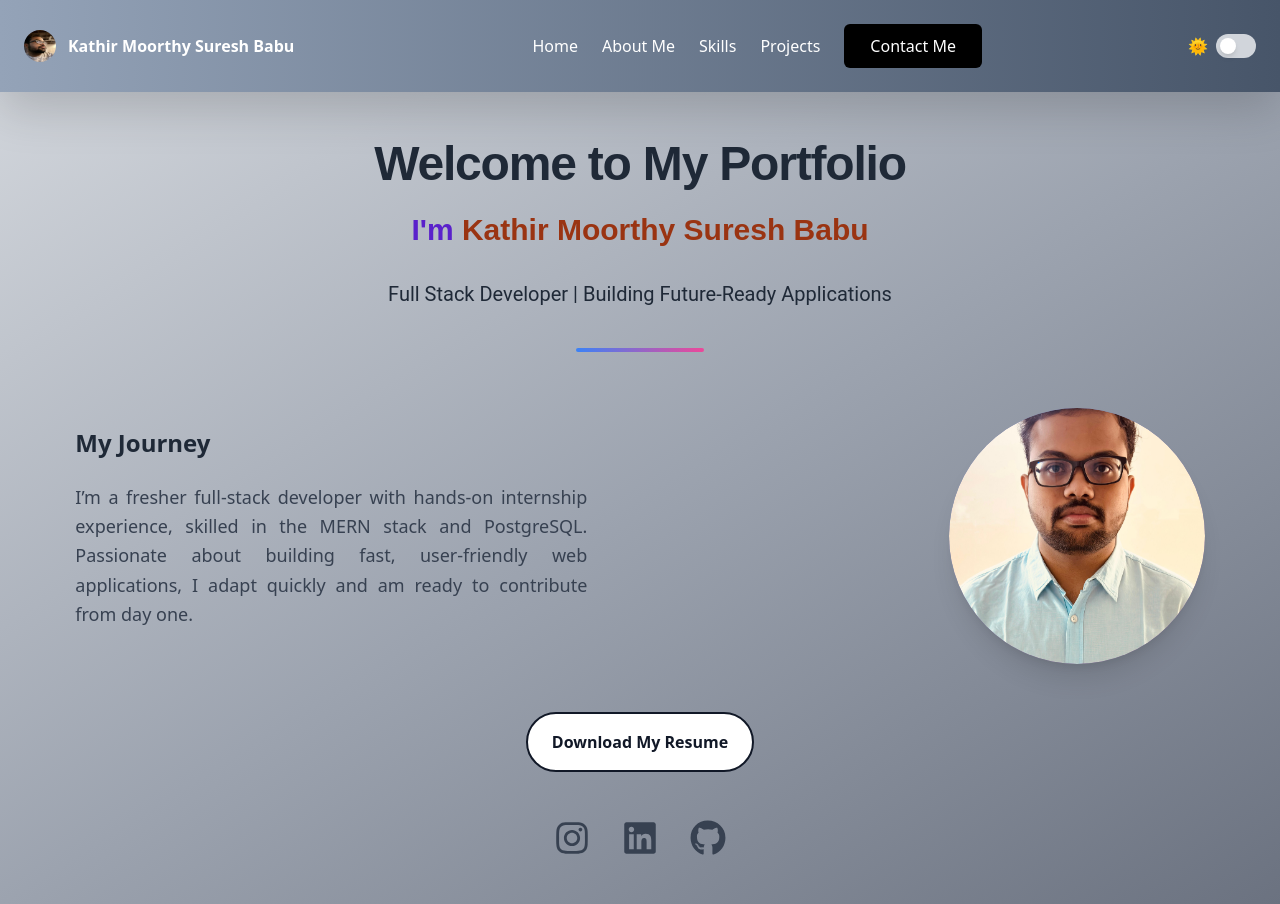
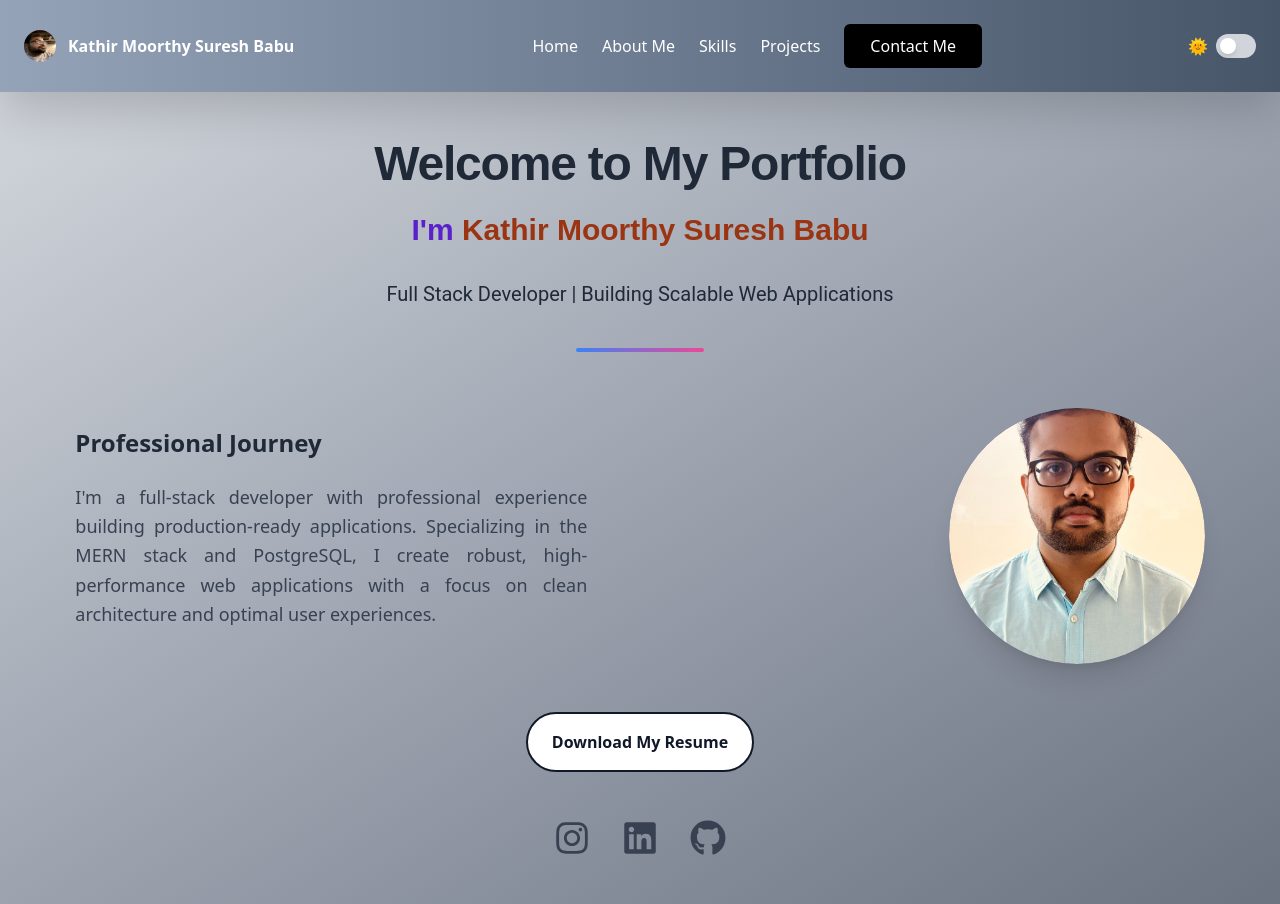
Before and after one commit to Kathir-Moorthy/Kathir-Moorthy-Portfolio, a React (Create React App) app in the folder frontend/: page / in a window 1280 px wide. Built offline with nearby package versions, Linux system fonts and the light colour scheme.

Commit message:
Updated Home.js

```diff
--- a/frontend/src/components/Home/Home.js
+++ b/frontend/src/components/Home/Home.js
@@ -57,7 +57,7 @@ function Home() {
                     animate={inViewHero ? "visible" : "hidden"}
                     variants={fadeInVariants}
                 >
-                    Full Stack Developer | Building Future-Ready Applications
+                    Full Stack Developer | Building Scalable Web Applications
                 </motion.p>
                 <motion.div
                     className={`mt-6 w-32 h-1 rounded-full ${darkMode ? "bg-gradient-to-r from-purple-600 to-orange-600" : "bg-gradient-to-r from-blue-500 to-pink-500"
@@ -83,12 +83,12 @@ function Home() {
                         visible: { opacity: 1, x: 0, transition: { duration: 1.5 } },
                     }}
                 >
-                    <h3 className={`text-2xl font-bold mb-4 ${darkMode ? "text-white" : "text-gray-800"}`}>My Journey</h3>
+                    <h3 className={`text-2xl font-bold mb-4 ${darkMode ? "text-white" : "text-gray-800"}`}>Professional Journey</h3>
                     <p
                         className={`text-lg font-medium text-justify leading-relaxed ${darkMode ? "text-gray-300" : "text-gray-700"
                             }`}
                     >
-                        I’m a fresher full-stack developer with hands-on internship experience, skilled in the MERN stack and PostgreSQL. Passionate about building fast, user-friendly web applications, I adapt quickly and am ready to contribute from day one.
+                        I'm a full-stack developer with professional experience building production-ready applications. Specializing in the MERN stack and PostgreSQL, I create robust, high-performance web applications with a focus on clean architecture and optimal user experiences.
                     </p>
                 </motion.div>
 
```
